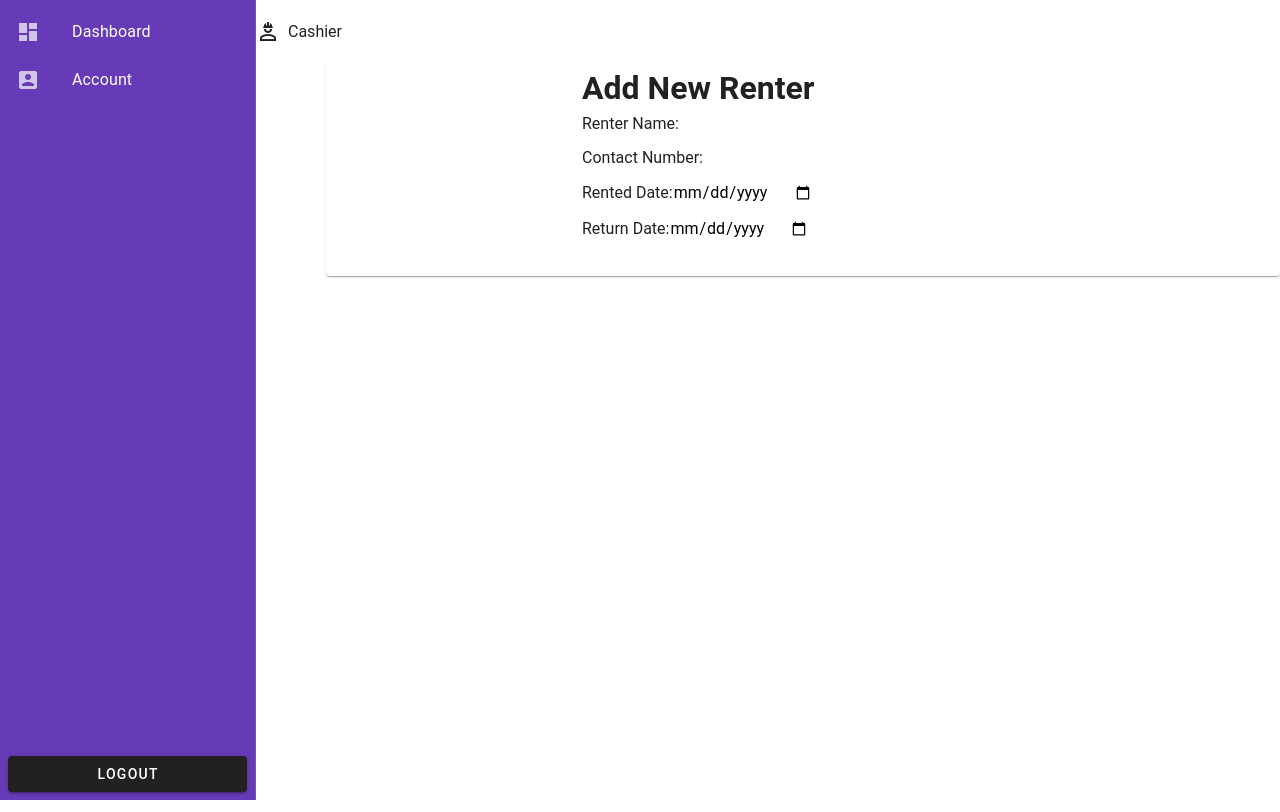
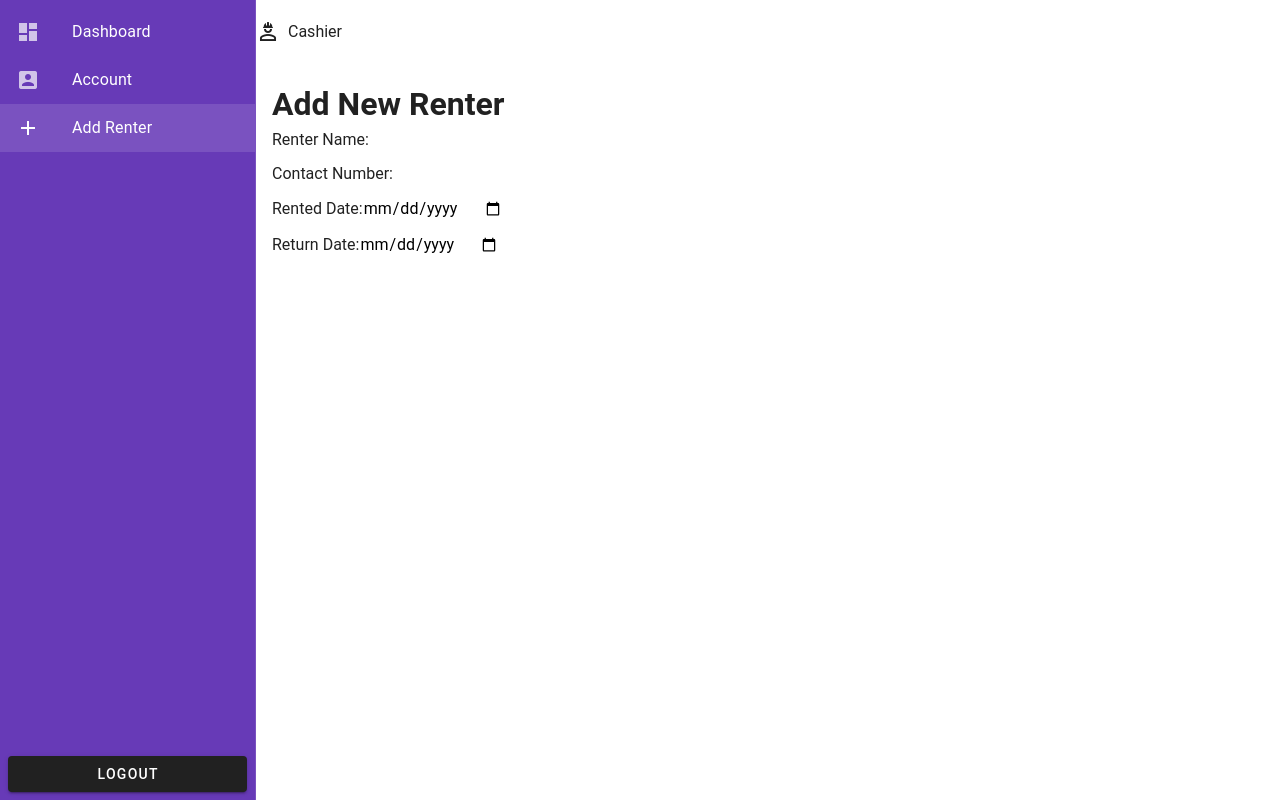
Before and after one commit to cjbantillo/Car-Rental-System, a Vue app: page /cashier-add-renter-view in a window 1280 px wide. Built offline with nearby package versions, Linux system fonts and the light colour scheme.

Commit message:
feat: simplify CashierNavigationLayout by removing unnecessary columns and restructuring layout

```diff
--- a/src/components/CashierLayout/CashierNavigationLayout.vue
+++ b/src/components/CashierLayout/CashierNavigationLayout.vue
@@ -1,12 +1,8 @@
 <template>
   <v-app>
-    <!-- Main Layout -->
-    <v-row>
-      <!-- Sidebar Column -->
-      <v-col cols="3">
         <v-navigation-drawer class="bg-deep-purple" theme="dark" permanent>
           <!-- Navigation Items -->
-          <v-list color="transparent">
+          <v-list >
             <v-list-item prepend-icon="mdi-view-dashboard" title="Dashboard" to="/cashier"></v-list-item>
             <v-list-item prepend-icon="mdi-account-box" title="Account" to="/cashier-account-view"></v-list-item>
             <v-list-item prepend-icon="mdi-plus" title="Add Renter" to="/cashier-add-renter-view"></v-list-item>
@@ -19,12 +15,9 @@
             </div>
           </template>
         </v-navigation-drawer>
-      </v-col>
 
-      <!-- Main Content Column -->
-      <v-col cols="9">
-        <v-card>
-          <!-- App Bar -->
+
+        <!-- App Bar and Main Content -->
           <v-app-bar flat>
             <v-icon> mdi-account-hard-hat-outline</v-icon>
             <span class="ml-2">Cashier</span>
@@ -32,11 +25,10 @@
 
           <!-- Main Content -->
           <v-main>
-            <slot name="content"></slot>
-          </v-main>
-        </v-card>
-      </v-col>
-    </v-row>
+      <v-container fluid>
+        <slot name="content"></slot>
+      </v-container>
+    </v-main>
   </v-app>
 </template>
 
```
